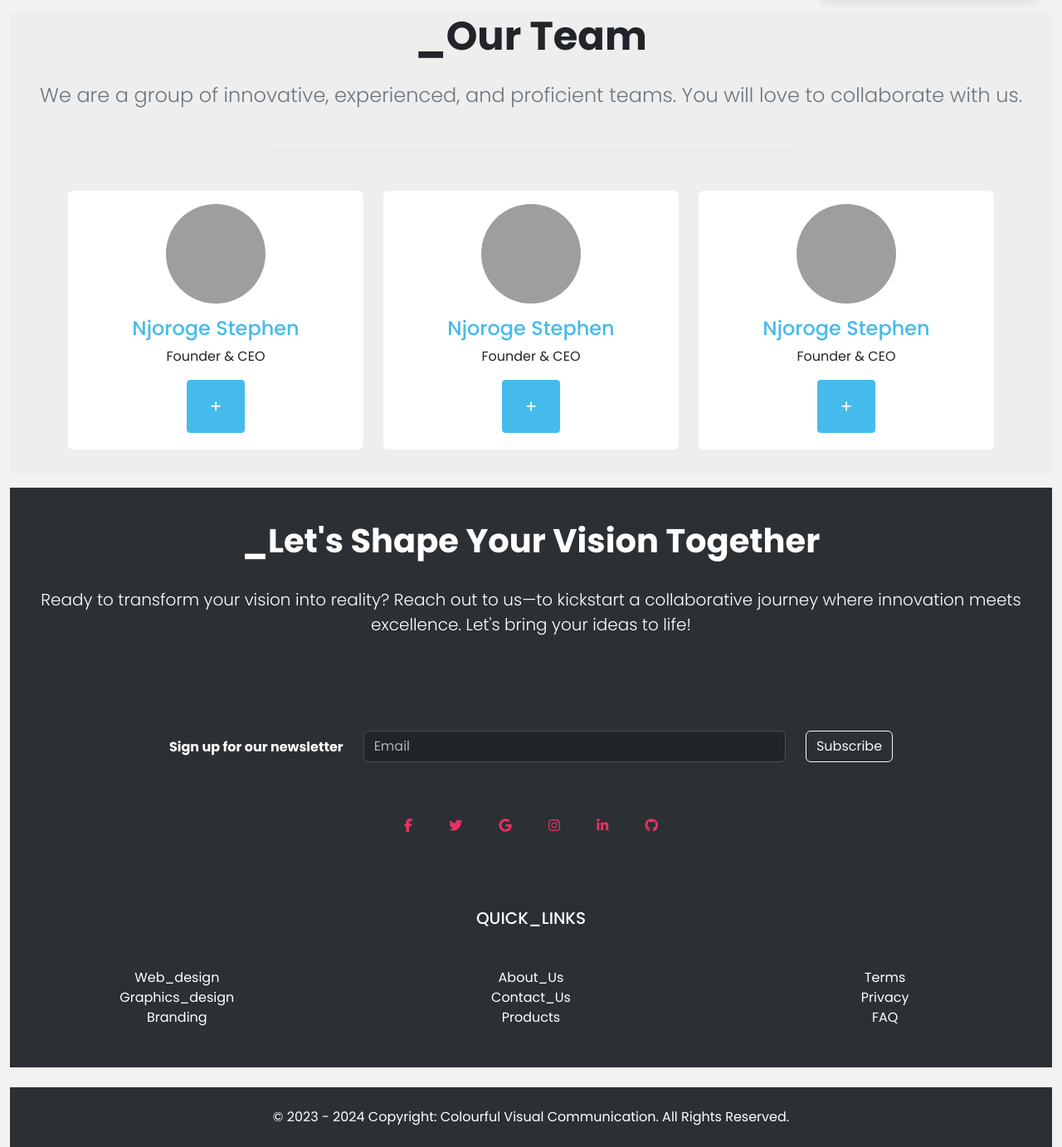
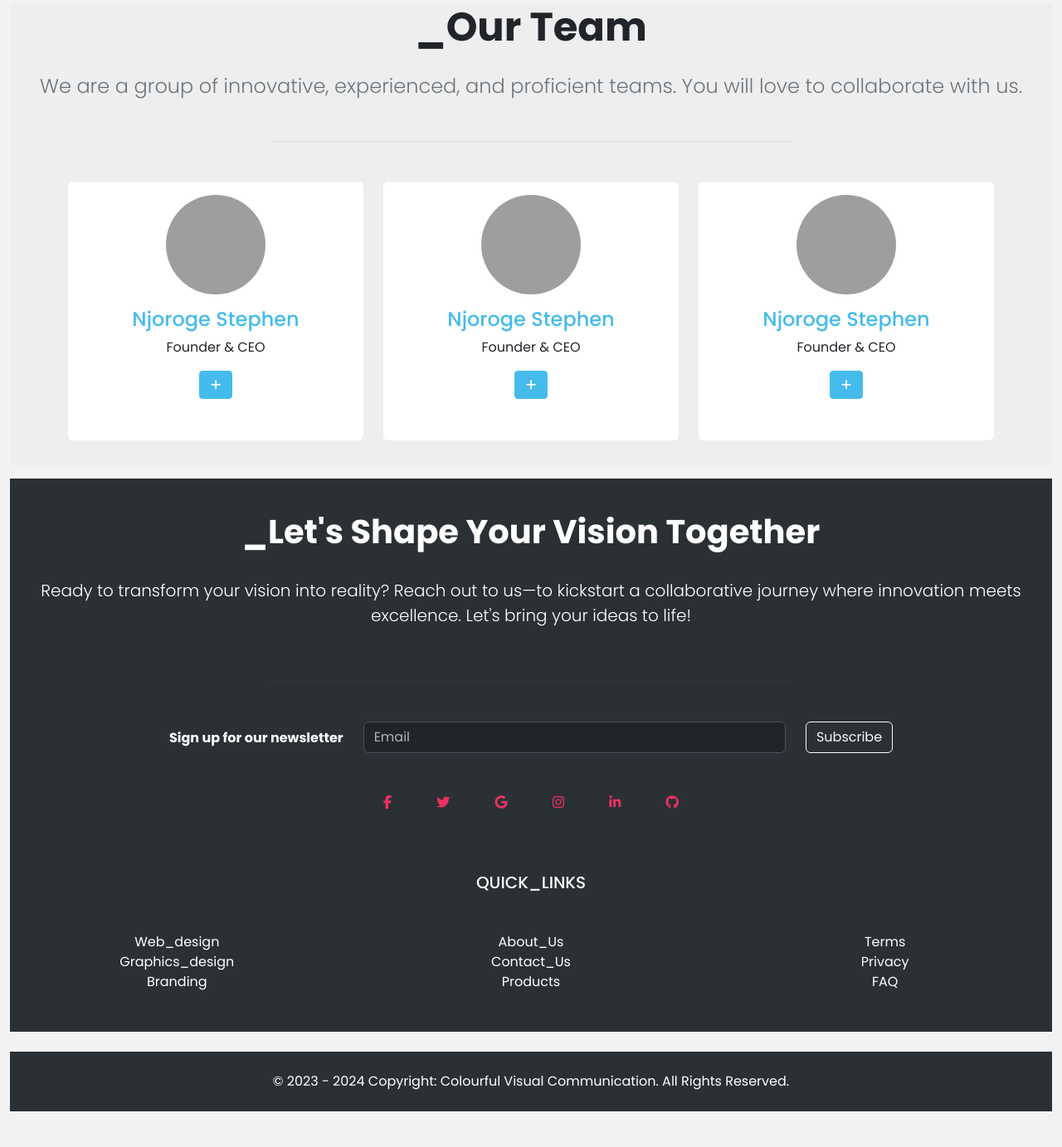
Before and after one commit to ColorfulVisualCommunication/c-visual-com, a Flask app: page / in a window 1280 px wide. Shown: the part 1844-3227 px from the top of the page at 83% size. After the commit the page ends 3184 px from the top, so only its background shows below. Run offline with Flask 3, Linux system fonts and the light colour scheme; some libraries are stand-ins or nearby versions; grey boxes are pictures that could not be loaded.

Commit message:
fixed social links margin

```diff
--- a/static/css/file.css
+++ b/static/css/file.css
@@ -322,7 +322,12 @@
 
 i {
   color:#ed3162;
-  margin: 20px;
+  margin: 5px;
+}
+
+.footer-icon {
+  color:#ed3162;
+  margin: 0 25px;
 }
 
 .arrow {
--- a/templates/home.html
+++ b/templates/home.html
@@ -442,32 +442,32 @@
   <section class="mb-4">
     <!-- Facebook -->
     <a class="" href="https://www.facebook.com/ColorfulVisualCommunication/" role="button"
-      ><i class="fab fa-facebook-f"></i
+      ><i class="fab fa-facebook-f footer-icon"></i
     ></a>
 
     <!-- Twitter -->
     <a class="" href="" role="button"
-      ><i class="fab fa-twitter"></i
+      ><i class="fab fa-twitter footer-icon"></i
     ></a>
 
     <!-- Google -->
     <a class="" href="" role="button"
-      ><i class="fab fa-google"></i
+      ><i class="fab fa-google footer-icon"></i
     ></a>
 
     <!-- Instagram -->
     <a class="" href="#!" role="button"
-      ><i class="fab fa-instagram"></i
+      ><i class="fab fa-instagram footer-icon"></i
     ></a>
 
     <!-- Linkedin -->
     <a  class="" href="https://www.linkedin.com/in/stephen-njoroge-68b90b234" role="button"
-      ><i class="fab fa-linkedin-in"></i
+      ><i class="fab fa-linkedin-in footer-icon"></i
     ></a>
 
     <!-- Github -->
     <a class="" href="https://github.com/ColorfulVisualCommunication" role="button"
-      ><i class="fab fa-github"></i
+      ><i class="fab fa-github footer-icon"></i
     ></a>
   </section>
   <!-- Section: Social media -->
```
